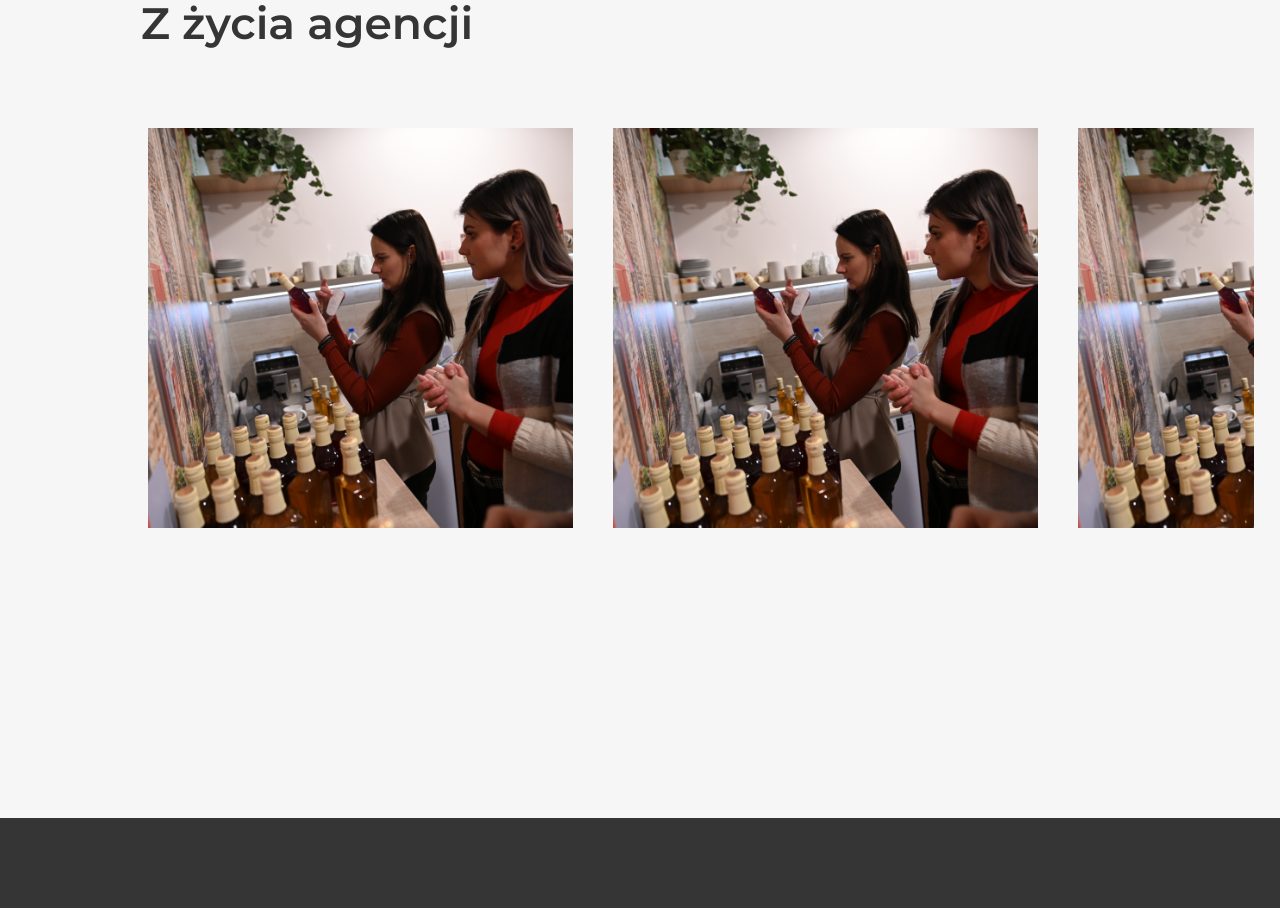
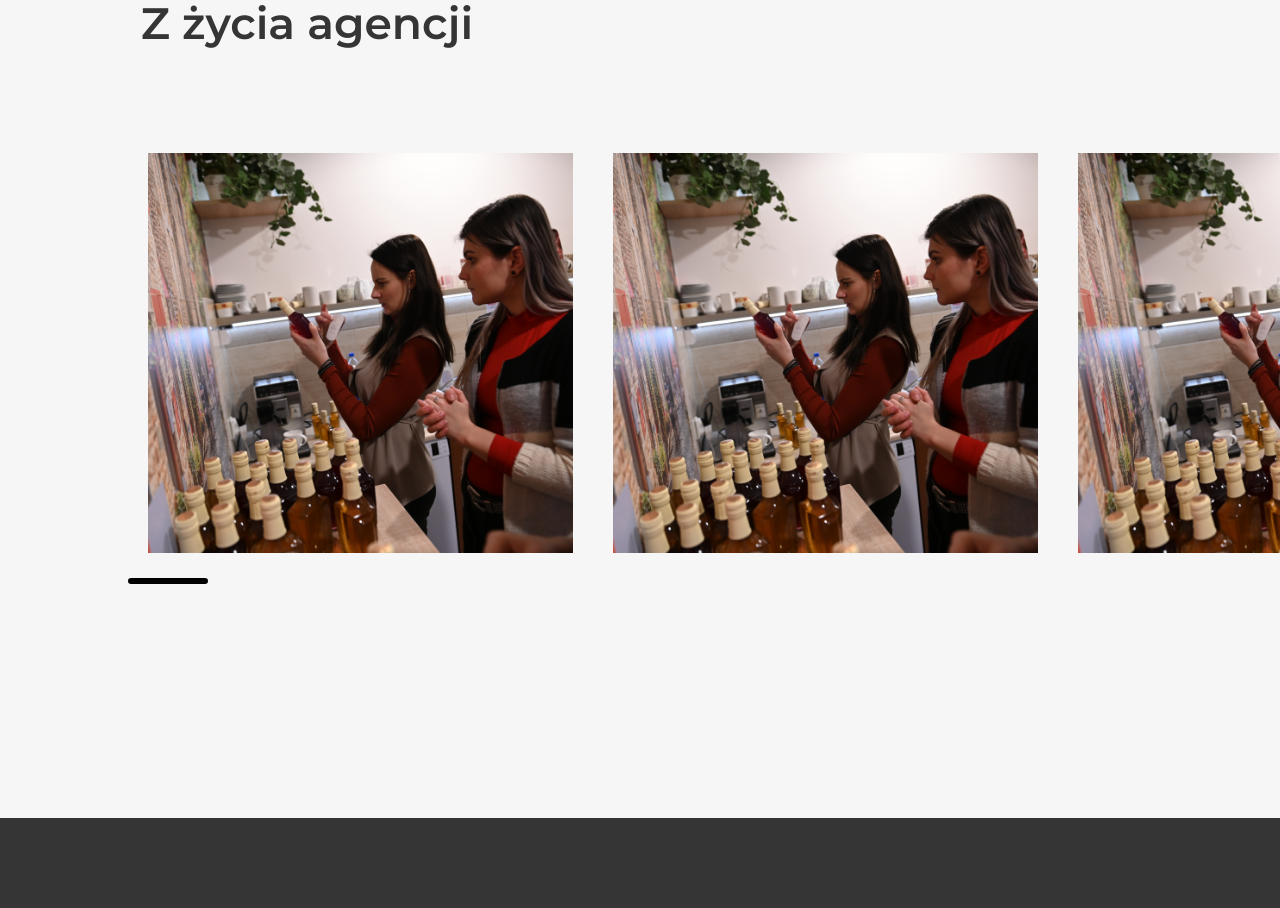
Before and after one commit to Davcode1234/GammaSC, a Next.js app: page /about in a window 1280 px wide. Shown: the part 2660-3568 px from the top of the page. Built offline with nearby package versions, Linux system fonts and the light colour scheme.

Commit message:
Add finally working horizontal scroll bar in draggable container

```diff
--- a/components/VerticalScroll/VerticalScroll.js
+++ b/components/VerticalScroll/VerticalScroll.js
@@ -1,146 +1,67 @@
 import { useRef, useEffect, useState } from "react";
-import {
-  Carousel,
-  InnerCarousel,
-  ScrollBar,
-  ScrollBardContainer,
-  Wrapper,
-} from "./VerticalScroll.styles";
+import { Carousel, InnerCarousel, Wrapper } from "./VerticalScroll.styles";
 import PropTypes from "prop-types";
-import { useMotionValue, useTransform } from "framer-motion";
+import { motion, useMotionValue, useTransform } from "framer-motion";
 
 const VerticalScroll = ({ children }) => {
-  const [width, setWidth] = useState(0);
-  // const [offsetWidth, setOffsetWidth] = useState(0);
-  // const [toMapVal, setToMapVal] = useState(1000);
-  // const [leftOffsetVal, setLeftOffsetVal] = useState(200);
-  // const [rightOffsetVal, setRightOffsetVal] = useState(offsetWidth);
-  // console.log(offsetWidth);
-
+  const [width, setwidth] = useState(0);
   const carousel = useRef();
-  // const x = useMotionValue();
-
-  // const updateToMapVal = (offsetWidth) => {
-  //   switch (true) {
-  //     case offsetWidth >= 1400: {
-  //       setToMapVal(1000);
-  //       break;
-  //     }
-  //     case offsetWidth <= 1400 && offsetWidth > 1300: {
-  //       setToMapVal(1200);
-  //       break;
-  //     }
-  //     case offsetWidth <= 1300 && offsetWidth > 1200: {
-  //       setToMapVal(1500);
-  //       break;
-  //     }
-  //     case offsetWidth <= 1200 && offsetWidth > 1050: {
-  //       setToMapVal(1600);
-  //       setLeftOffsetVal(150);
-  //       break;
-  //     }
-  //     case offsetWidth <= 1050 && offsetWidth > 850: {
-  //       setToMapVal(1800);
-  //       setLeftOffsetVal(150);
-  //       break;
-  //     }
-  //     case offsetWidth <= 850 && offsetWidth > 750: {
-  //       setToMapVal(1850);
-  //       setLeftOffsetVal(100);
-  //       break;
-  //     }
-  //     case offsetWidth <= 750 && offsetWidth > 690: {
-  //       setToMapVal(1950);
-  //       setLeftOffsetVal(100);
-  //       break;
-  //     }
-  //     case offsetWidth <= 690 && offsetWidth > 605: {
-  //       setToMapVal(2100);
-  //       setLeftOffsetVal(90);
-  //       break;
-  //     }
-  //     case offsetWidth < 605 && offsetWidth > 500: {
-  //       setToMapVal(2100);
-  //       setLeftOffsetVal(70);
-  //       break;
-  //     }
-  //     case offsetWidth < 500 && offsetWidth > 340: {
-  //       setToMapVal(2100);
-  //       setLeftOffsetVal(50);
-  //       break;
-  //     }
-  //     case offsetWidth < 340 && offsetWidth > 250: {
-  //       setToMapVal(2100);
-  //       setLeftOffsetVal(30);
-  //       break;
-  //     }
-  //     default: {
-  //       return;
-  //     }
-  //   }
-  // };
 
   useEffect(() => {
-    // setOffsetWidth(carousel.current.offsetWidth);
-    // updateToMapVal(carousel.current.offsetWidth);
-    setWidth(carousel.current.scrollWidth - carousel.current.offsetWidth);
+    setwidth(carousel.current.scrollWidth - carousel.current.offsetWidth);
   }, []);
 
-  // console.log(`toMap: ${toMapVal}`);
-  // console.log(`leftOff: ${leftOffsetVal}`);
+  const scrollX = useMotionValue(0);
 
-  // const crossPath = useTransform(x, [0, -1100], [200, 1700]);
-
-  //first [] is for speed and second [] is for distance when bar gets to the end
-
-  // 1600 -  const crossPath = useTransform(x, [0, -1200], [200, offsetWidth * 1.1]); --> 1400 OW
-
-  // 1500 -  const crossPath = useTransform(x, [0, -1500], [200, offsetWidth * 1.03]); --> 1305 OW
-
-  // 1400 -   const crossPath = useTransform(x, [0, -1600], [150, offsetWidth * 1.03]); --> 1217 OW
-
-  // 1200 -   const crossPath = useTransform(x, [0, -1800], [150, offsetWidth]); --> 1038 OW
-
-  // 1000 -  const crossPath = useTransform(x, [0, -1850], [100, offsetWidth]); --> 865 OW
-
-  // 900 -  const crossPath = useTransform(x, [0, -1950], [100, offsetWidth * 0.9]); --> 777 OW
-
-  // 800 -   const crossPath = useTransform(x, [0, -2100], [100, offsetWidth * 0.9]); --> 689 OW
-
-  // 700 -   const crossPath = useTransform(x, [0, -2100], [90, offsetWidth * 1.25]); --> 605 OW
-
-  // 600 -   const crossPath = useTransform(x, [0, -2100], [70, offsetWidth * 1.1]); --> 500 OW
-
-  // 400 -   const crossPath = useTransform(x, [0, -2100], [50, offsetWidth]); --> 340 OW
-
-  // 300 - const crossPath = useTransform(x, [0, -2100], [30, offsetWidth * 0.9]); --> 250 OW
-
-  // const crossPath = useTransform(
-  //   x,
-  //   [0, -toMapVal],
-  //   [leftOffsetVal, offsetWidth * 1.25]
-  // );
+  const scrollDir = useTransform(
+    scrollX,
+    [0, -width],
+    ["calc(10% - 0px)", "calc(100% - 100px)"]
+  );
 
   return (
     <>
-      <Wrapper>
-        <Carousel ref={carousel}>
-          <div></div>
-          <InnerCarousel
-            drag="x"
-            // dragControls={controls}
-            // style={{ x }}
-            dragConstraints={{ right: 0, left: -width }}
-            whileTap={{ cursor: "grabbing" }}
-          >
-            {children}
-          </InnerCarousel>
-        </Carousel>
-      </Wrapper>
+      <motion.div
+        ref={carousel}
+        style={{
+          marginLeft: "auto",
+          width: "90vw",
+          height: 450,
+          borderRadius: 30,
+          overflow: "hidden",
+          position: "relative",
+          transform: "translateZ(0)",
+          cursor: "grab",
+        }}
+        whileTap={{ cursor: "grabbing" }}
+      >
+        <motion.div
+          style={{
+            display: "flex",
+            alignItems: "center",
+            height: 450,
+            x: scrollX,
+          }}
+          drag="x"
+          dragConstraints={{
+            left: -width,
+            right: 0,
+          }}
+        >
+          {children}
+        </motion.div>
+      </motion.div>
 
-      {/* <ScrollBardContainer>
-        <ScrollBar style={{ left: crossPath }}></ScrollBar>
-      </ScrollBardContainer> */}
+      <motion.div
+        style={{
+          width: 80,
+          height: 6,
+          borderRadius: 3,
+          backgroundColor: "#000",
+          position: "relative",
+          left: scrollDir,
+        }}
+      />
     </>
   );
 };
@@ -149,4 +70,8 @@ export default VerticalScroll;
 
 VerticalScroll.propTypes = {
   children: PropTypes.node,
+  items: PropTypes.array,
+  width: PropTypes.number,
+  padding: PropTypes.number,
+  size: PropTypes.number,
 };
--- a/pages/about.js
+++ b/pages/about.js
@@ -278,6 +278,10 @@ const carouselImages = [
     src: "/AboutPage/BottomSec/o_nas_1.webp",
     id: 6,
   },
+  {
+    src: "/AboutPage/BottomSec/o_nas_1.webp",
+    id: 7,
+  },
 ];
 
 const cardsVariants = {
@@ -323,6 +327,10 @@ export default function About() {
     openModal,
     disableSides,
   } = useModal(AboutCardsData);
+  const [vertScrollVal, setVertScrollVal] = useState({
+    width: 465,
+    size: 650,
+  });
 
   return (
     <>
@@ -411,7 +419,12 @@ export default function About() {
         <CompanyImagesSection>
           <h3>Z życia agencji</h3>
 
-          <VerticalScroll>
+          <VerticalScroll
+            items={carouselImages}
+            width={vertScrollVal.width}
+            padding={0}
+            size={vertScrollVal.size}
+          >
             {carouselImages.map((image) => {
               return (
                 <CarouselImageWrapper key={image.id}>
```
